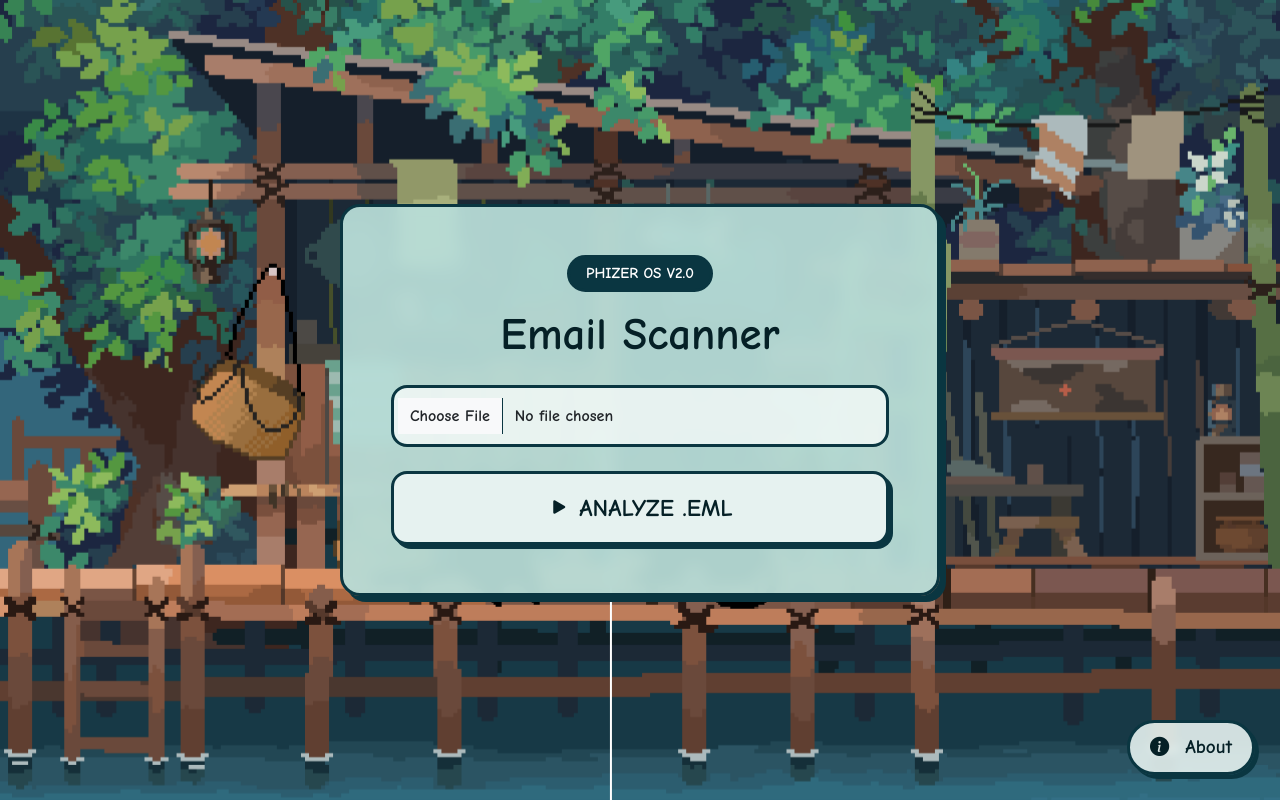
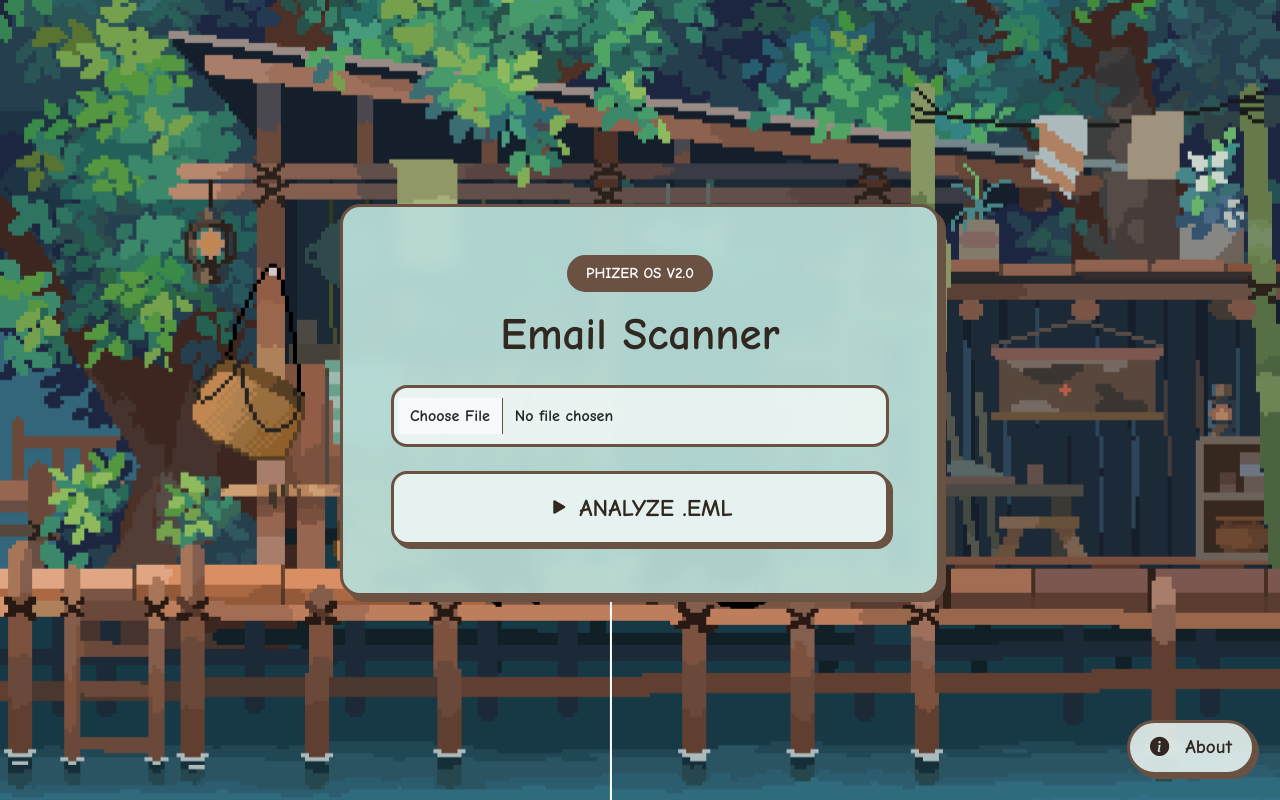
Before and after one commit to 01Duckz/Phizer, a React (Vite) app: page / in a window 1280 px wide. Built offline with nearby package versions, Linux system fonts and the light colour scheme.

Commit message:
design stuff

```diff
--- a/src/index.css
+++ b/src/index.css
@@ -1,22 +1,34 @@
 @import url('https://fonts.googleapis.com/css2?family=Comic+Neue:wght@400;700&family=VT323&display=swap');
 
-/* --- GREENISH-BLUE / TEAL EYE-COMFORT THEME --- */
+/* --- WARM OFF-WHITE / SOFT BROWN THEME --- */
 :root {
   --theme-bg: transparent;
 
-  /* A frosted, semi-transparent greenish-blue card color to blend with the GIF */
-  --theme-card: rgba(162, 210, 203, 0.85);
+  /* Warm ivory panel that sits naturally over the background */
+  --theme-card: rgba(250, 247, 239, 0.90);
 
-  --theme-border: #0A3641;      /* Deep dark teal for crisp borders */
-  --theme-text: #052026;        /* Almost black teal for text readability */
+  /* Soft dark brown instead of teal */
+  --theme-border: #6B5142;
 
-  --theme-pass: #2D6A4F;        /* Rich forest green */
-  --theme-fail: #B73E3E;        /* Standard red for fail alerts */
-  --theme-neutral: #4A7C82;     /* Muted teal */
+  /* Dark warm charcoal-brown for text */
+  --theme-text: #302821;
 
-  --theme-bar-bg: rgba(10, 54, 65, 0.2);
-  --theme-bar-fill: #1A5F7A;
+  /* Success: muted earthy green */
+  --theme-pass: #5F7958;
+
+  /* Failure: warm muted red */
+  --theme-fail: #A65345;
+
+  /* Neutral: warm taupe */
+  --theme-neutral: #8A7768;
+
+  /* Progress/background bars */
+  --theme-bar-bg: rgba(107, 81, 66, 0.16);
+
+  /* Warm brown fill */
+  --theme-bar-fill: #8B624D;
 }
+
 
 body, html {
   margin: 0;
@@ -25,8 +37,8 @@ body, html {
   font-family: 'Comic Neue', cursive, sans-serif;
   color: var(--theme-text);
 
-  /* 👇 YOUR LOCAL GIF GOES HERE 👇 */
-  background: url('/public/assets/images/cat_fishing.gif') no-repeat center center fixed;
+  /* Animated site background */
+  background: url('/assets/images/cat_fishing.gif') no-repeat center center fixed;
   background-size: cover;
 }
 
@@ -35,6 +47,8 @@ body, html {
   transition: background 0.3s ease;
   display: flex;
   flex-direction: column;
+  background: url('/assets/images/cat_fishing.gif') no-repeat center center fixed;
+  background-size: cover;
   background-color: transparent !important;
 }
 
```
